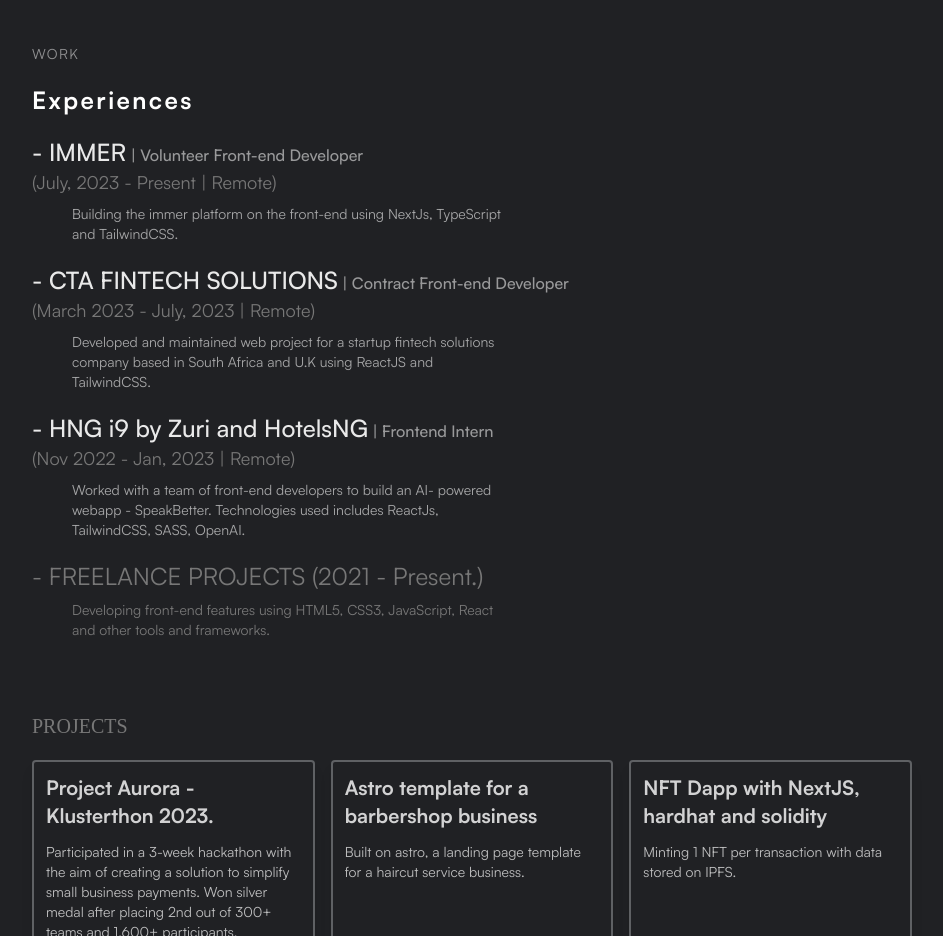
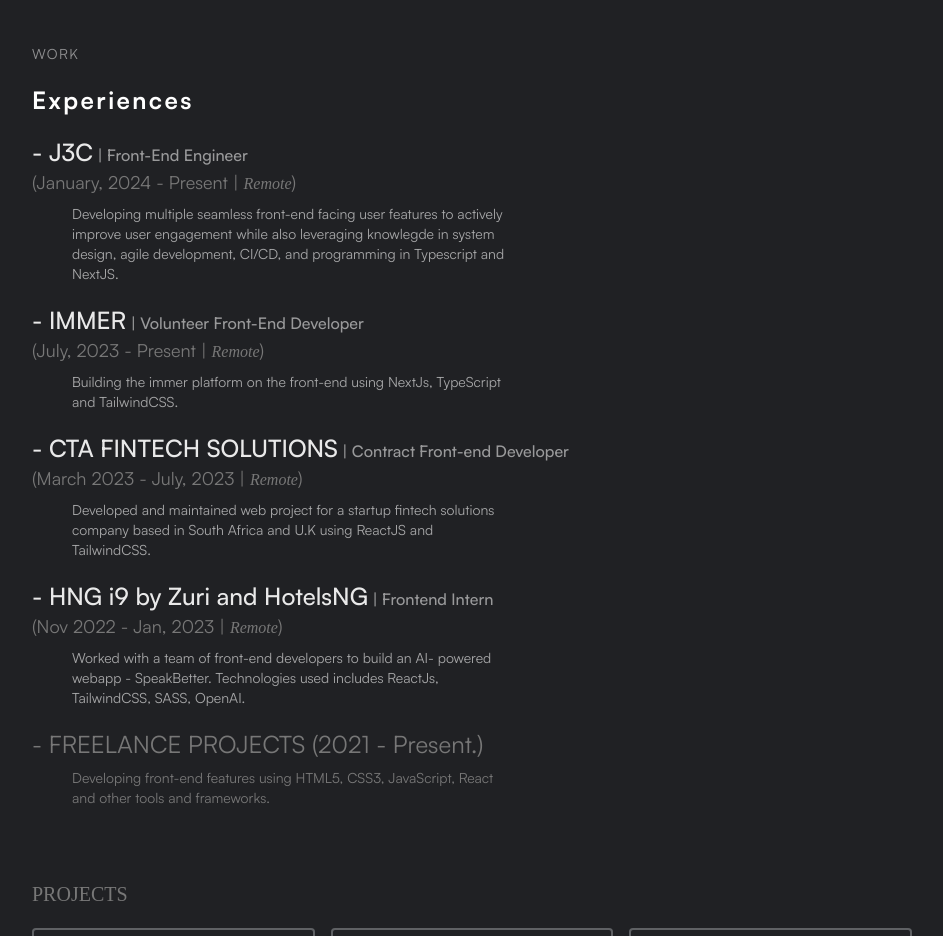
Before and after one commit to bohemiancode-x/portfoliov2-single-page, a React (Create React App) app: page / in a window 1280 px wide. Shown: the part 2020-2956 px from the top of the page, without its empty margins (328-1271 px from the left). Built offline with nearby package versions, Linux system fonts and the light colour scheme; what tailwindcss-aria-attributes would draw is missing.

Commit message:
minor commit/cleanup/data update.

```diff
--- a/src/components/cards/WorkCard.jsx
+++ b/src/components/cards/WorkCard.jsx
@@ -4,7 +4,7 @@
   return (
         <div className='font-body text-[#777]'>
             <h2 className='font-body text-white/90 font-medium text-lg md:text-xl lg:text-2xl'> - {coy}<span className='text-sm md:text-base font-body opacity-60'> | {job}</span></h2>
-            <span className='font-body text-sm md:text-base lg:text-lg'>({time} | {location}) </span>
+            <span className='font-body text-sm md:text-base lg:text-lg'>({time} | <span className='italic text-xs md:text-sm lg:text-base'>{location}</span>) </span>
             <p className='text-sm ml-10 mt-2 text-white/60 font-body w-[75%] md:w-[50%]'>
                {desc}
             </p>
--- a/src/components/sidebar.js
+++ b/src/components/sidebar.js
@@ -39,10 +39,10 @@
         <div className='lg:hidden py-3 fixed w-full z-10 bg-white dark:bg-[#202124] flex items-center justify-between px-5'>
             <div className=''>
                 <button onClick={(e) => toggleNav(e)} data-toggle-nav data-open-nav={nav} className="lg:hidden lg:invisible outline-none w-7 h-auto flex flex-col relative z-[105]">
-                    <span id="line1" class="bg-white/70 w-6 h-0.5 rounded-full bg-heading-2 transition-all duration-300 ease-linear"></span>
-                    <span id="line2" class="bg-white/70 w-6 origin-center  mt-1 h-0.5 rounded-ful bg-heading-2 transition-all duration-300 ease-linear"></span>
-                    <span id="line3" class="bg-white/70 w-6 mt-1 h-0.5 rounded-ful bg-heading-2 transition-all duration-300 ease-linear"></span>
-                    <span class="sr-only">togglenav</span>
+                    <span id="line1" className="bg-white/70 w-6 h-0.5 rounded-full bg-heading-2 transition-all duration-300 ease-linear"></span>
+                    <span id="line2" className="bg-white/70 w-6 origin-center  mt-1 h-0.5 rounded-ful bg-heading-2 transition-all duration-300 ease-linear"></span>
+                    <span id="line3" className="bg-white/70 w-6 mt-1 h-0.5 rounded-ful bg-heading-2 transition-all duration-300 ease-linear"></span>
+                    <span className="sr-only">togglenav</span>
                 </button>
             </div>
 
--- a/src/pages/Work.js
+++ b/src/pages/Work.js
@@ -14,10 +14,16 @@
           <h2 className='mt-5 font-body tracking-widest text-2xl font-bold'>Experiences</h2>
         </div>
         <div className='flex flex-col gap-5 px-5 py-5 lg:px-10'>
-
+        <WorkCard
+          coy="J3C"
+          job="Front-End Engineer"
+          time="January, 2024 - Present"
+          location="Remote"
+          desc="Developing multiple seamless front-end facing user features to actively improve user engagement while also leveraging knowlegde in system design, agile development, CI/CD, and programming in Typescript and NextJS."
+        />
         <WorkCard
           coy="IMMER"
-          job="Volunteer Front-end Developer"
+          job="Volunteer Front-End Developer"
           time="July, 2023 - Present"
           location="Remote"
           desc="Building the immer platform on the front-end using NextJs, TypeScript and TailwindCSS."
```
